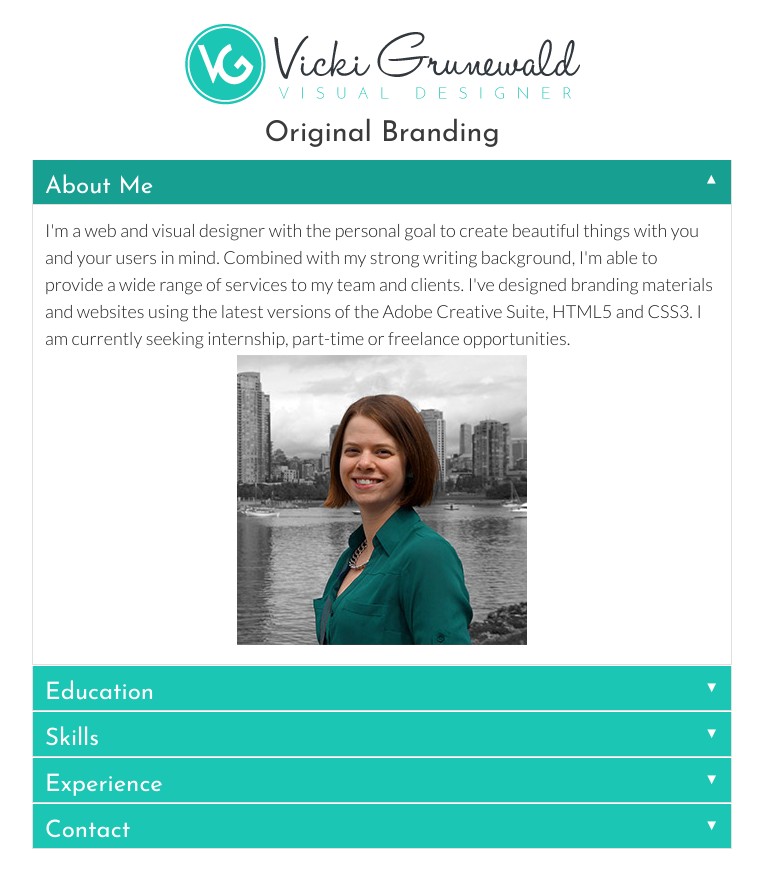
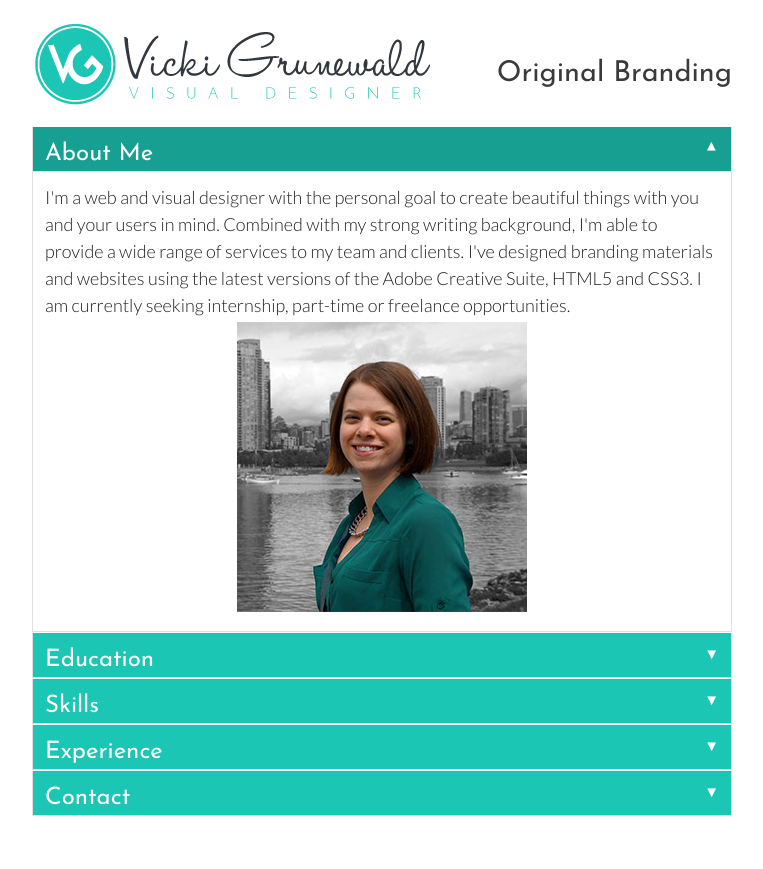
Before and after one commit to vgrunewald/project_resume_grunewald_victoria, a plain HTML site: page index.html in a window 1280 px wide. Shown: the whole page, without its empty margins (258-1021 px from the left). After the commit the page ends 836 px from the top, so only its background shows below. Drawn offline with nearby package versions, Linux system fonts and the light colour scheme.

Commit message:
Add media query to float inside header for larger screens

```diff
--- a/css/main.css
+++ b/css/main.css
@@ -16,6 +16,7 @@
     font-family: 'Josefin Sans', sans-serif;
     font-weight: 400;
 }
+
 #container h2 {
     font-size: 1.5em;
 }
@@ -65,6 +66,24 @@ header p span {
     color: #000;
 }
 
+@media all and (min-width: 700px) {
+    header {
+        text-align: left;
+    }
+    #logo {
+        float: left;
+    }
+    header p {
+        float: right;
+        margin-top: 40px;
+    }
+    header::after {
+        clear: both;
+        display: block;
+        content: "";
+    }
+}
+
 /*ACCORDIAN CONTENT STYLES*/
 .accordion figure {
     text-align: center;
```
